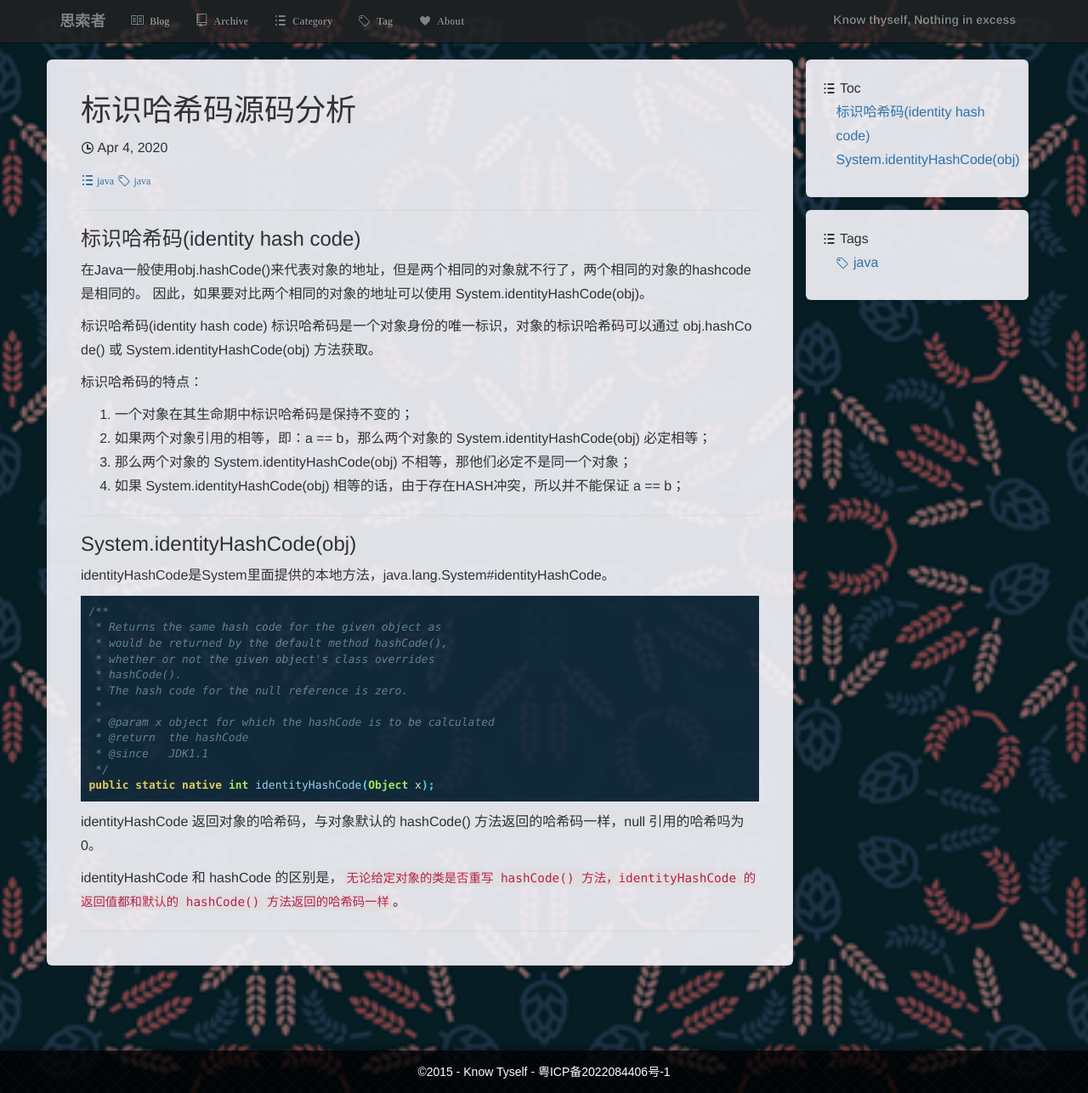
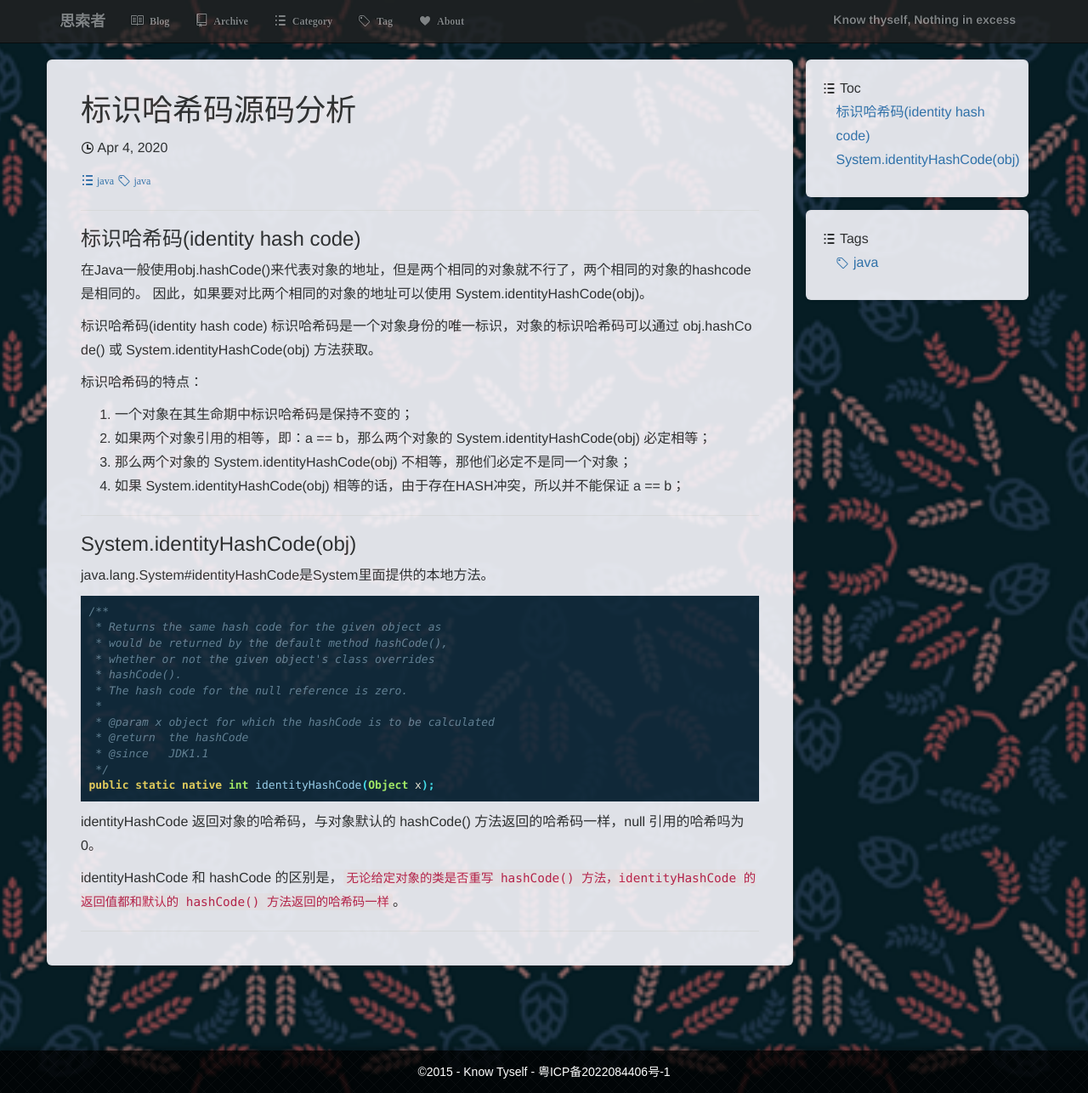
Before and after one commit to liushoukai/liushoukai.github.io, a Jekyll site: the page built from _posts/2020-04-04-java-hashcode.md, in a window 1280 px wide and 1286 px high. Shown: the whole window at 85% size. Built offline with Jekyll 4.4.1, drawn with Linux system fonts in a browser that asks for light colours; comment, search, counter and statistics services are not loaded.

Commit message:
Update posts

````diff
--- a/_posts/2020-04-04-identity-hashcode-source.md
+++ b/_posts/2020-04-04-java-hashcode.md
@@ -24,7 +24,7 @@ tags: java
 
 ### System.identityHashCode(obj)
 
-identityHashCode是System里面提供的本地方法，java.lang.System#identityHashCode。
+java.lang.System#identityHashCode是System里面提供的本地方法。
 
 ```java
 /**
````
Also changed, not shown: _posts/2020-04-04-java-concurrency.md (renamed from _posts/2020-04-04-concurrent-modification-exception-analysis.md, +2 -0 lines).
